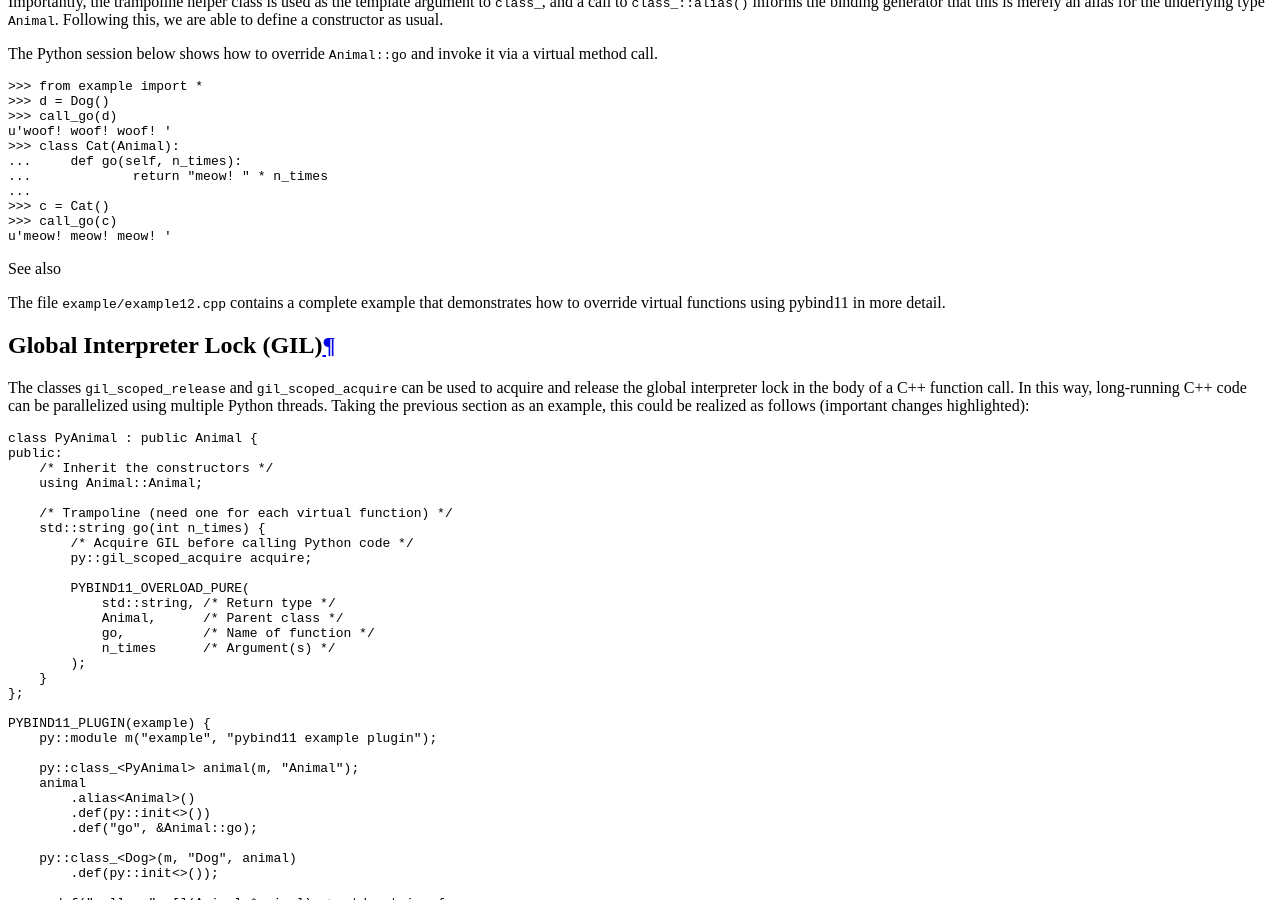
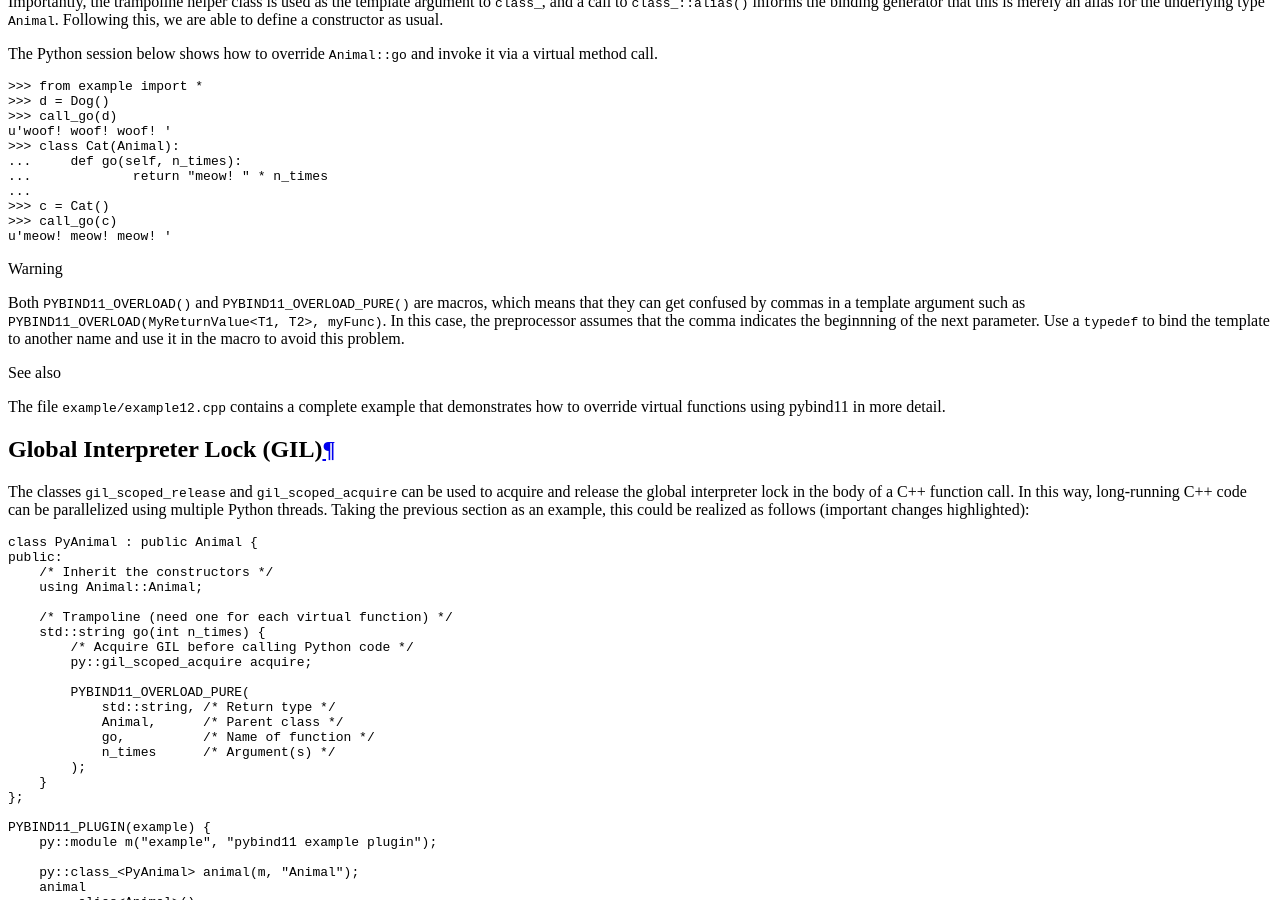
Before and after one commit to pybind/pybind11, a Sphinx documentation site: the page built from docs/advanced.rst, in a window 1280 px wide and 900 px high, scrolled down 4457 px. Built offline with Sphinx 7.4.7 and the Read the Docs theme 2.0.0, drawn with Linux system fonts in a browser that asks for light colours.

Commit message:
add comment about macro issues (fixes #203)

```diff
--- a/docs/advanced.rst
+++ b/docs/advanced.rst
@@ -312,6 +312,15 @@ a virtual method call.
     >>> c = Cat()
     >>> call_go(c)
     u'meow! meow! meow! '
+
+.. warning::
+
+    Both :func:`PYBIND11_OVERLOAD` and :func:`PYBIND11_OVERLOAD_PURE` are
+    macros, which means that they can get confused by commas in a template
+    argument such as ``PYBIND11_OVERLOAD(MyReturnValue<T1, T2>, myFunc)``. In
+    this case, the preprocessor assumes that the comma indicates the beginnning
+    of the next parameter. Use a ``typedef`` to bind the template to another
+    name and use it in the macro to avoid this problem.
 
 .. seealso::
 
```
